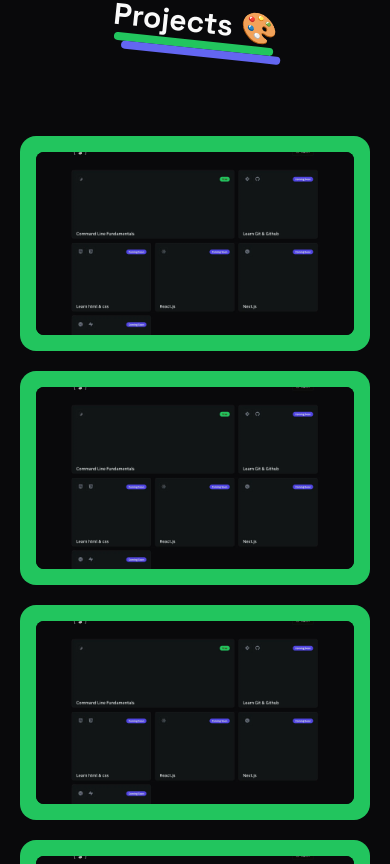
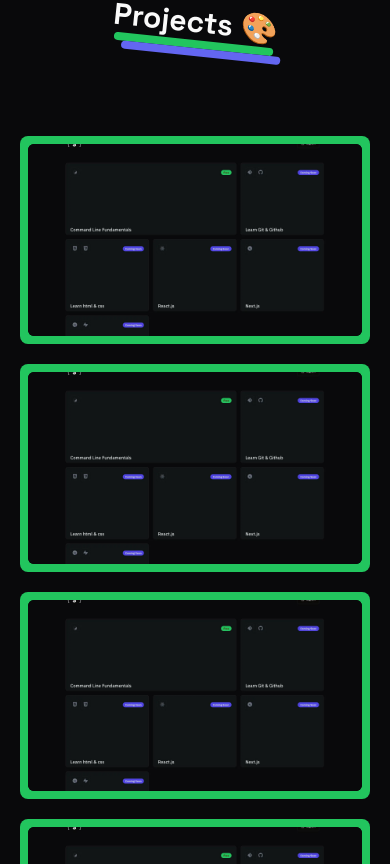
Before and after one commit to Gressi-177/portfolio, a Next.js app: page / in a window 390 px wide. Shown: the part 888-1752 px from the top of the page. Built offline with nearby package versions, Linux system fonts and the light colour scheme.

Commit message:
refactor: update project section styles for responsiveness

```diff
--- a/src/components/common/project-section.tsx
+++ b/src/components/common/project-section.tsx
@@ -55,10 +55,10 @@ export default function ProjectSection() {
         {projects.map((item, index) => {
           return (
             <Link key={index} href={item.url} target="_blank" rel="noreferrer">
-              <div className="rounded-2xl bg-green-500 p-4">
+              <div className="rounded-lg bg-green-500 p-2">
                 <DirectionAwareHover
                   imageUrl={item.imageUrl}
-                  className="!size-full rounded-lg"
+                  className="!size-full rounded-md"
                   imageClassName="scale-[1.2]"
                 >
                   <div className="space-y-5">
```
